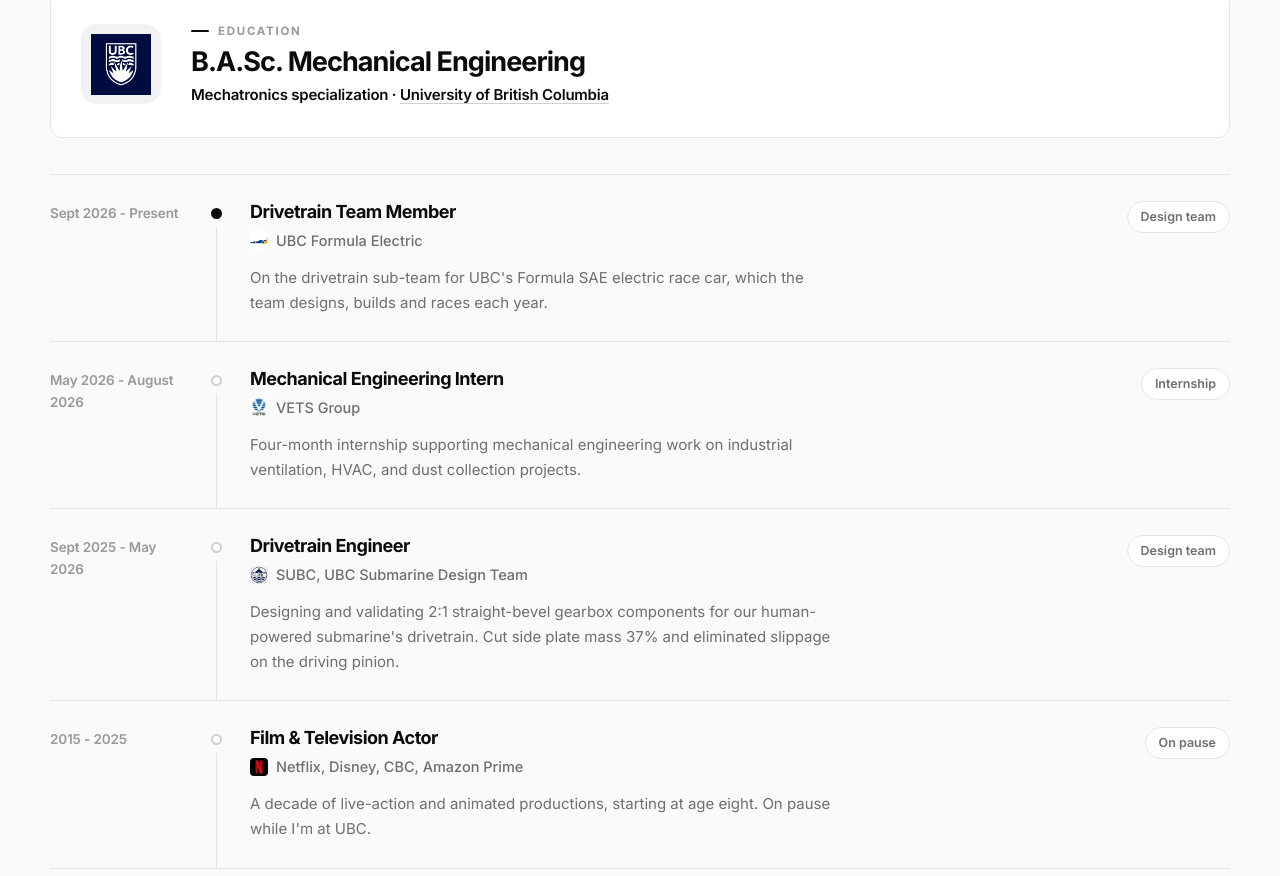
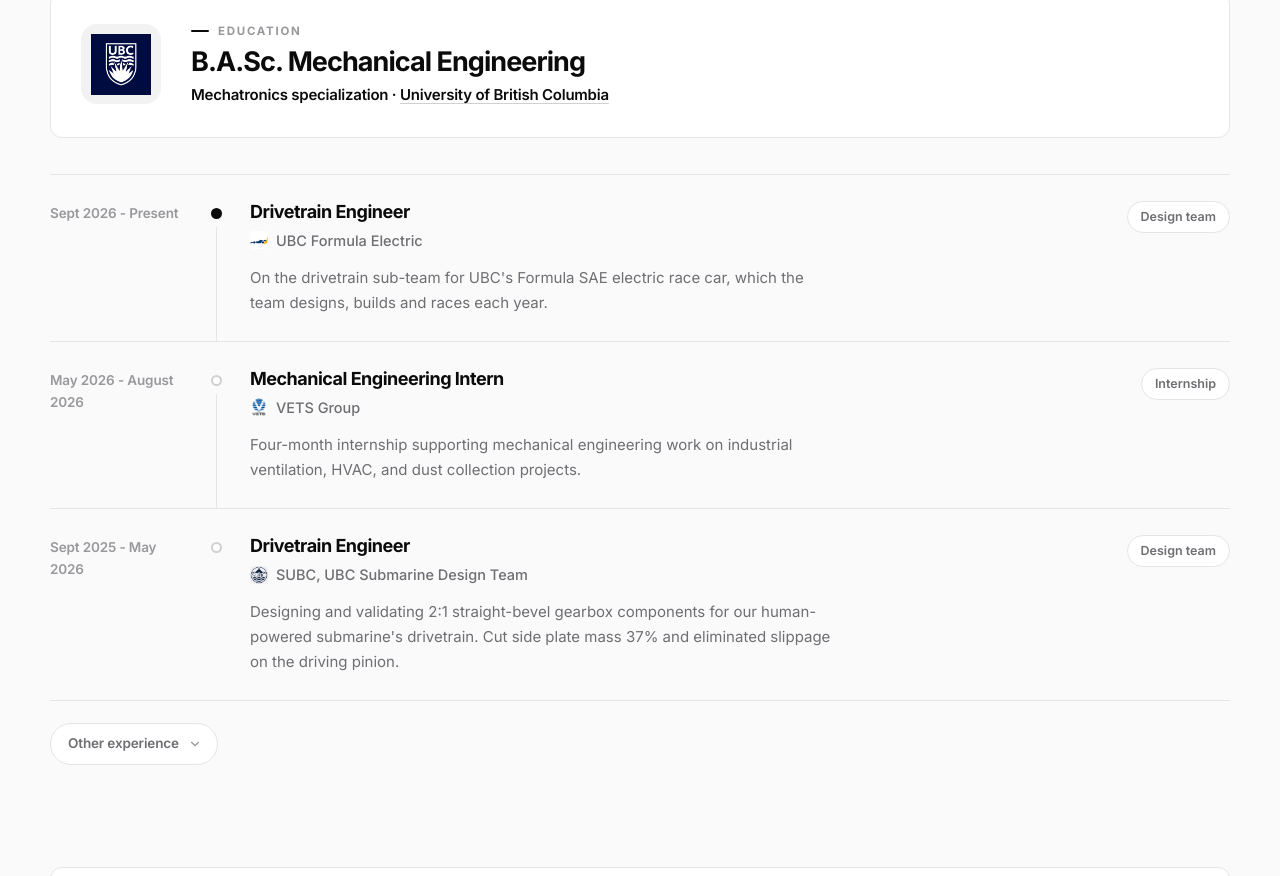
Before and after one commit to lairdo7/new_portfolio, a plain HTML site: page index.html in a window 1280 px wide. Shown: the part 1631-2507 px from the top of the page. Drawn offline with Linux system fonts and the light colour scheme; no server answers.

Commit message:
new format

```diff
--- a/format1.css
+++ b/format1.css
@@ -952,6 +952,65 @@ body.dark-mode .theme-toggle .moon { display: none; }
     color: var(--muted);
     font-size: 15px;
     line-height: 1.65;
+}
+
+/* Other experience — a quiet disclosure under the timeline. Collapsed it is
+   a small ghost pill, so it reads as a deliberate control rather than a
+   stray line of text. */
+
+.other-exp { margin-top: 22px; }
+
+.other-exp-summary {
+    display: inline-flex;
+    align-items: center;
+    gap: 9px;
+    padding: 9px 17px;
+    border: 1px solid var(--line);
+    border-radius: var(--radius-pill);
+    background: var(--surface);
+    color: var(--muted);
+    font-size: 13.5px;
+    font-weight: 600;
+    letter-spacing: -0.01em;
+    cursor: pointer;
+    list-style: none;
+    user-select: none;
+    transition: color 0.16s ease, border-color 0.16s ease, background-color 0.16s ease;
+}
+
+.other-exp-summary::-webkit-details-marker { display: none; }
+
+.other-exp-summary:hover {
+    color: var(--text);
+    border-color: var(--line-strong);
+    background: var(--surface-2);
+}
+
+.other-exp-summary:focus-visible {
+    outline: 2px solid var(--accent);
+    outline-offset: 3px;
+}
+
+.other-exp-chev {
+    width: 14px;
+    height: 14px;
+    margin-right: -2px;
+    color: var(--faint);
+    transition: transform 0.24s cubic-bezier(0.22, 1, 0.36, 1), color 0.16s ease;
+}
+
+.other-exp-summary:hover .other-exp-chev { color: var(--muted); }
+.other-exp[open] .other-exp-chev { transform: rotate(180deg); }
+
+.other-exp-list { margin-top: 22px; }
+
+.other-exp[open] .other-exp-list {
+    animation: otherExpIn 0.3s cubic-bezier(0.22, 1, 0.36, 1);
+}
+
+@keyframes otherExpIn {
+    from { opacity: 0; transform: translateY(-6px); }
+    to { opacity: 1; transform: none; }
 }
 
 .timeline-tag {
--- a/index.html
+++ b/index.html
@@ -260,7 +260,7 @@
             <div class="timeline-when">Sept 2026 - Present</div>
             <div class="timeline-rail" aria-hidden="true"><span class="timeline-dot"></span></div>
             <div class="timeline-body">
-              <h3>Drivetrain Team Member</h3>
+              <h3>Drivetrain Engineer</h3>
               <a class="timeline-org" href="https://www.ubcformulaelectric.com/" target="_blank" rel="noopener noreferrer">
                 <img src="assets/logos/ubc-formula-electric.png" alt="" loading="lazy" /> UBC Formula Electric
               </a>
@@ -294,7 +294,16 @@
             </div>
             <span class="timeline-tag">Design team</span>
           </article>
+        </div>
 
+        <!-- The acting and volunteer history sits behind a quiet disclosure
+             so the engineering timeline above stays the headline. -->
+        <details class="other-exp reveal">
+          <summary class="other-exp-summary">
+            <span>Other experience</span>
+            <svg class="other-exp-chev" viewBox="0 0 24 24" fill="none" stroke="currentColor" stroke-width="2" stroke-linecap="round" stroke-linejoin="round" aria-hidden="true"><path d="M6 9l6 6 6-6" /></svg>
+          </summary>
+          <div class="timeline other-exp-list">
             <article class="timeline-row">
               <div class="timeline-when">2015 - 2025</div>
               <div class="timeline-rail" aria-hidden="true"><span class="timeline-dot"></span></div>
@@ -318,8 +327,8 @@
               </div>
               <span class="timeline-tag">Volunteer</span>
             </article>
-
           </div>
+        </details>
       </section>
 
       <!-- ===================== FEATURED PROJECT ===================== -->
```
Lines whose indentation alone changed are shown as unchanged.
